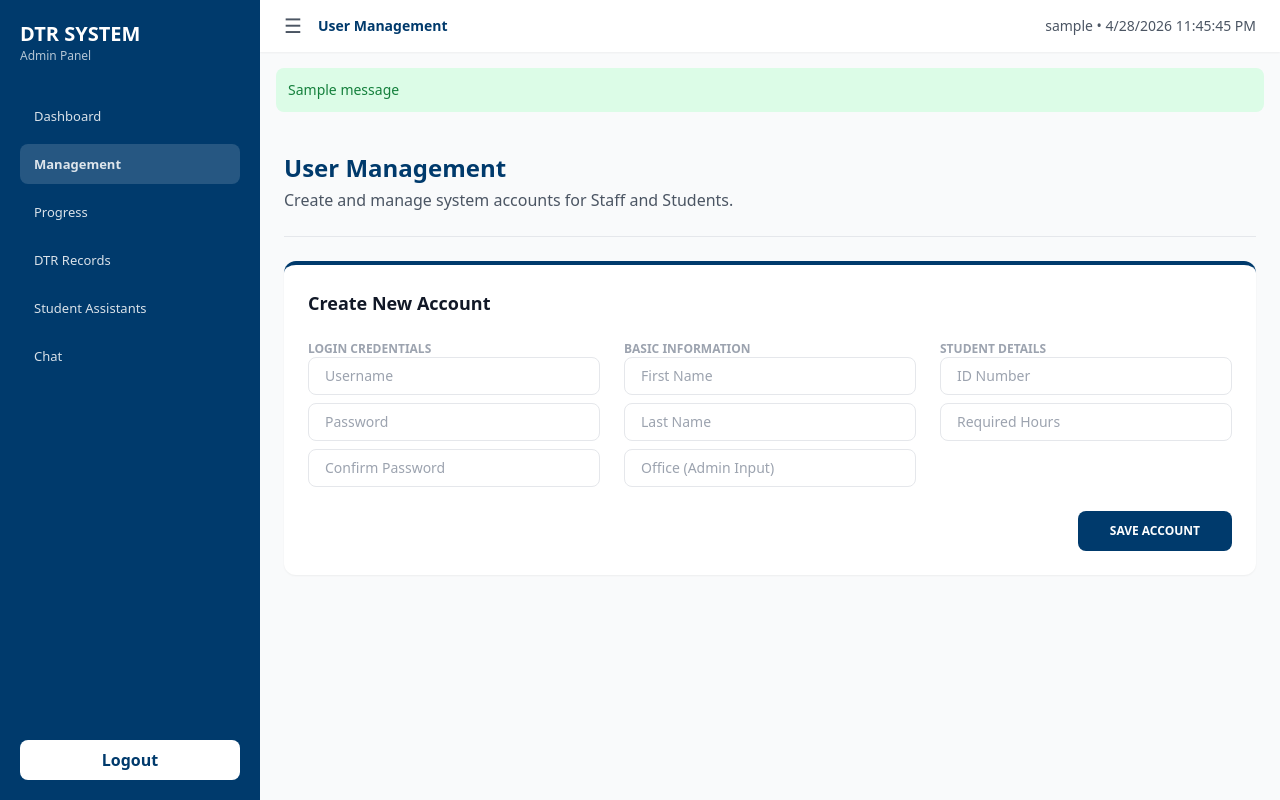
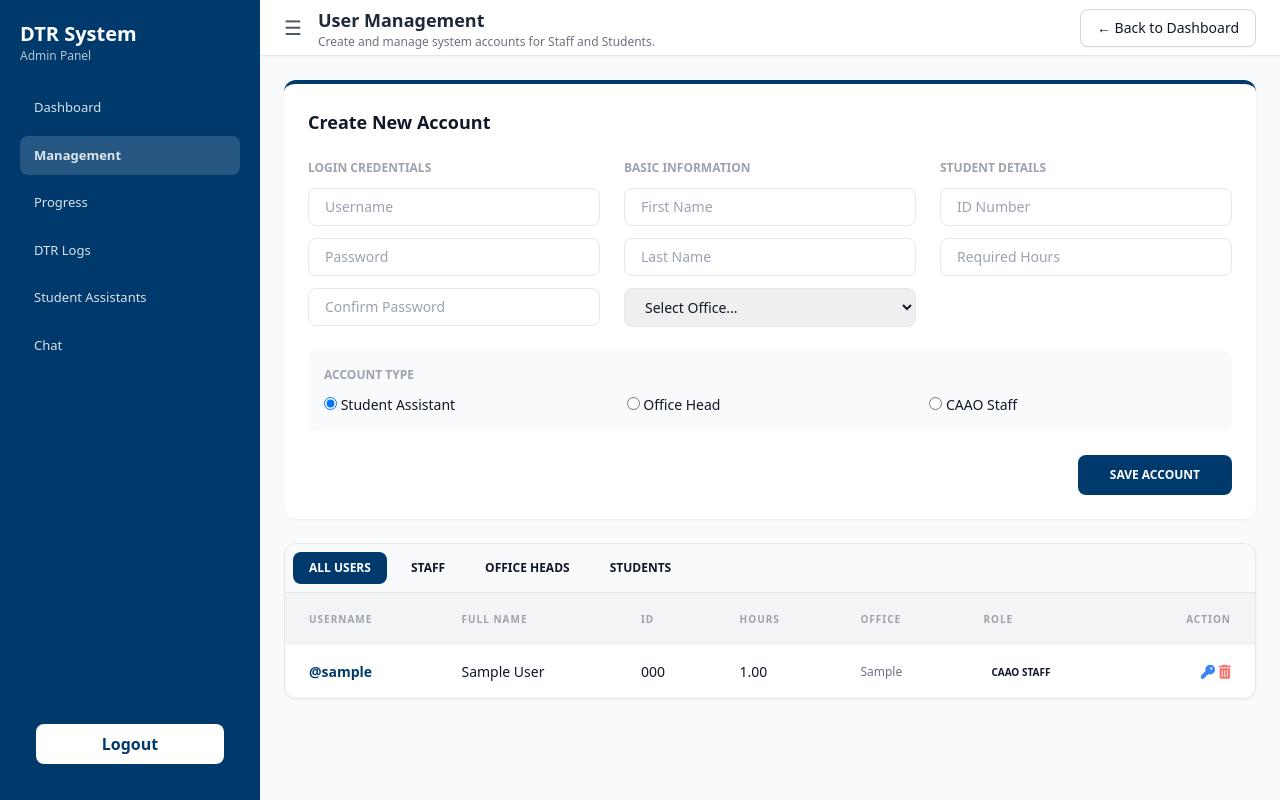
Before and after one commit to gmaravillaa/Seiki, a Django app: page /user-management/ in a window 1280 px wide. Run offline with Django 5.2, Linux system fonts and the light colour scheme; a user stored in the database is signed in; tables that the repository leaves empty hold one stand-in row (values such as "Sample post"); one stand-in notice (Sample message) is shown; some libraries are stand-ins or nearby versions.

Commit message:
Update user_management.html

```diff
--- a/templates/caao_admin/user_management.html
+++ b/templates/caao_admin/user_management.html
@@ -4,46 +4,37 @@
     <meta charset="UTF-8">
     <meta name="viewport" content="width=device-width, initial-scale=1.0">
     <title>User Management - Seiki Admin</title>
-
     <script src="https://cdn.tailwindcss.com"></script>
     <link rel="stylesheet" href="https://cdnjs.cloudflare.com/ajax/libs/font-awesome/6.4.0/css/all.min.css">
 
     <style>
-body {
-    overflow: hidden;
+        :root {
+            --primary-blue: #003a6c;
+            --bg-light: #f4f7f9;
         }
 
-/* SIDEBAR */
-.sidebar {
-    position: fixed;
-    top: 0;
-    left: 0;
-    width: 260px;
-    height: 100vh;
-    background: #003A6C;
-    color: white;
-    transition: 0.3s;
-    z-index: 50;
+        body {
+            background-color: var(--bg-light);
         }
 
-/* MAIN */
+        .sidebar {
+            width: 260px;
+            min-height: 100vh;
+            background: var(--primary-blue);
+            color: white;
+            position: fixed;
+            left: 0;
+            top: 0;
+            display: flex;
+            flex-direction: column;
+            justify-content: space-between;
+            transition: all 0.3s ease;
+        }
+
         .main {
             margin-left: 260px;
-    height: 100vh;
-    overflow-y: auto;
-    transition: 0.3s;
         }
 
-/* HIDE SIDEBAR */
-.sidebar.hide {
-    transform: translateX(-260px);
-}
-
-.main.full {
-    margin-left: 0;
-}
-
-/* NAV */
         .nav-item {
             display: block;
             padding: 10px 14px;
@@ -60,29 +51,37 @@ body {
             background: rgba(255,255,255,0.15);
             font-weight: 600;
         }
+
+        .sidebar.hidden {
+            transform: translateX(-100%);
+        }
+
+        .main.full {
+            margin-left: 0;
+        }
     </style>
 </head>
 
-<body class="bg-gray-50 text-gray-900">
+<body class="bg-gray-50 text-gray-900 flex">
 
 <!-- SIDEBAR -->
-<aside id="sidebar" class="sidebar p-5 flex flex-col">
+<aside id="sidebar" class="sidebar p-5">
 
     <div>
-        <h1 class="text-xl font-bold">DTR SYSTEM</h1>
-        <p class="text-xs opacity-70">Admin Panel</p>
-    </div>
+        <h1 class="text-xl font-bold">DTR System</h1>
+        <p class="text-xs opacity-70 mb-6">Admin Panel</p>
 
-    <nav class="mt-8 space-y-2 text-sm">
+        <nav class="space-y-2">
             <a href="{% url 'admin_dashboard' %}" class="nav-item">Dashboard</a>
             <a href="{% url 'user_management' %}" class="nav-item nav-active">Management</a>
             <a href="{% url 'user_progress' %}" class="nav-item">Progress</a>
-        <a href="{% url 'dtr_records' %}" class="nav-item">DTR Records</a>
+            <a href="{% url 'dtr_record' %}" class="nav-item">DTR Logs</a>
             <a href="{% url 'student_assistants' %}" class="nav-item">Student Assistants</a>
             <a href="{% url 'chat' %}" class="nav-item">Chat</a>
         </nav>
+    </div>
 
-    <div class="mt-auto">
+    <div class="p-4">
         <form method="POST" action="{% url 'logout' %}">
             {% csrf_token %}
             <button class="w-full bg-white text-[#003A6C] font-bold py-2 rounded-lg">
@@ -94,59 +93,36 @@ body {
 </aside>
 
 <!-- MAIN -->
-<div id="main" class="main">
+<div id="main" class="main w-full">
 
-<!-- TOP BAR -->
-<div class="flex items-center justify-between px-6 py-3 bg-white shadow-sm sticky top-0 z-40">
+    <!-- HEADER -->
+    <div class="bg-white h-14 px-6 flex items-center justify-between shadow-sm border-b">
 
         <!-- LEFT -->
         <div class="flex items-center gap-4">
 
-        <button onclick="toggleSidebar()"
-                class="text-gray-600 text-xl hover:text-[#003A6C] transition">
+            <button onclick="toggleSidebar()" class="text-gray-600 text-xl">
                 ☰
             </button>
 
-        <div class="text-sm font-bold text-[#003A6C]">
-            User Management
+            <div>
+                <h2 class="text-lg font-semibold text-gray-800">User Management</h2>
+                <p class="text-xs text-gray-500">Create and manage system accounts for Staff and Students.</p>
             </div>
 
         </div>
 
         <!-- RIGHT -->
-    <div class="text-sm text-gray-600 font-medium">
-        {{ request.user }} •
-        <span id="datetime"></span>
-    </div>
+        <button onclick="history.back()"
+            class="px-4 py-2 bg-white border border-gray-300 rounded-lg text-sm font-medium hover:bg-gray-50 transition shadow-sm">
+            ← Back to Dashboard
+        </button>
 
     </div>
 
-<!-- MESSAGES -->
-<div class="p-4 space-y-2">
-{% if messages %}
-    {% for message in messages %}
-        <div class="p-3 rounded-lg text-sm font-medium
-        {% if message.tags == 'success' %}bg-green-100 text-green-700
-        {% elif message.tags == 'error' %}bg-red-100 text-red-700
-        {% else %}bg-blue-100 text-blue-700{% endif %}">
-            {{ message }}
-        </div>
-    {% endfor %}
-{% endif %}
-</div>
-
-<!-- CONTENT (UNCHANGED BACKEND SAFE) -->
+    <!-- CONTENT (UNCHANGED) -->
     <div class="p-6 space-y-6 max-w-7xl mx-auto">
 
-    <!-- HEADER -->
-    <div class="flex flex-col sm:flex-row sm:items-center sm:justify-between gap-4 border-b border-gray-200 pb-6">
-        <div>
-            <h1 class="text-2xl font-bold text-[#003A6C]">User Management</h1>
-            <p class="text-gray-600 mt-1">Create and manage system accounts for Staff and Students.</p>
-        </div>
-    </div>
-
-    <!-- FORM -->
         <div class="bg-white rounded-xl shadow-sm border-t-4 border-[#003A6C] p-6">
             <h2 class="text-lg font-bold mb-6">Create New Account</h2>
 
@@ -155,32 +131,51 @@ body {
 
                 <div class="grid grid-cols-1 md:grid-cols-3 gap-6">
 
-                <div>
+                    <div class="space-y-3">
                         <p class="text-xs font-bold text-gray-400 uppercase">Login Credentials</p>
                         <input type="text" name="username" placeholder="Username" class="w-full px-4 py-2 border rounded-lg text-sm" required>
-                    <input type="password" id="password" name="password" placeholder="Password" class="w-full px-4 py-2 border rounded-lg text-sm mt-2" required>
-                    <input type="password" id="confirm_password" name="confirm_password" placeholder="Confirm Password" class="w-full px-4 py-2 border rounded-lg text-sm mt-2" required>
+                        <input type="password" id="password" name="password" placeholder="Password" class="w-full px-4 py-2 border rounded-lg text-sm" required>
+                        <input type="password" id="confirm_password" name="confirm_password" placeholder="Confirm Password" class="w-full px-4 py-2 border rounded-lg text-sm" required>
+                        <p id="passwordError" class="text-red-500 text-[10px] font-bold hidden uppercase mt-1">Passwords do not match!</p>
                     </div>
 
-                <div>
+                    <div class="space-y-3">
                         <p class="text-xs font-bold text-gray-400 uppercase">Basic Information</p>
-                    <input type="text" name="first_name" placeholder="First Name" class="w-full px-4 py-2 border rounded-lg text-sm">
-                    <input type="text" name="last_name" placeholder="Last Name" class="w-full px-4 py-2 border rounded-lg text-sm mt-2">
-
-                    <!-- ADMIN INPUT ONLY (NO SELECT) -->
-                    <input type="text" name="office" placeholder="Office (Admin Input)" class="w-full px-4 py-2 border rounded-lg text-sm mt-2">
+                        <input type="text" name="first_name" placeholder="First Name" class="w-full px-4 py-2 border rounded-lg text-sm" required>
+                        <input type="text" name="last_name" placeholder="Last Name" class="w-full px-4 py-2 border rounded-lg text-sm" required>
+                        <select name="office" class="w-full px-4 py-2 border rounded-lg text-sm" required>
+                            <option value="">Select Office...</option>
+                            <option value="Office of the President">Office of the President</option>
+                            <option value="Office of the Vice President">Office of the Vice President</option>
+                            <option value="CAAO">CAAO</option>
+                            <option value="Registrar">Registrar</option>
+                            <option value="Treasurer">Treasurer</option>
+                            <option value="IT Office">IT Office</option>
+                            <option value="Library">Library</option>
+                            <option value="Other">Other</option>
+                        </select>
                     </div>
 
-                <div>
+                    <div id="studentFields" class="space-y-3">
                         <p class="text-xs font-bold text-gray-400 uppercase">Student Details</p>
-                    <input type="text" name="id_number" placeholder="ID Number" class="w-full px-4 py-2 border rounded-lg text-sm">
-                    <input type="number" name="required_hours" placeholder="Required Hours" class="w-full px-4 py-2 border rounded-lg text-sm mt-2">
+                        <input type="text" name="id_number" id="id_number" placeholder="ID Number" class="w-full px-4 py-2 border rounded-lg text-sm">
+                        <input type="number" name="required_hours" id="required_hours" placeholder="Required Hours" class="w-full px-4 py-2 border rounded-lg text-sm">
                     </div>
 
                 </div>
 
+                <div class="bg-gray-50 p-4 rounded-lg">
+                    <p class="text-xs font-bold text-gray-400 uppercase mb-3">Account Type</p>
+
+                    <div class="grid grid-cols-1 sm:grid-cols-3 gap-4 text-sm">
+                        <label><input type="radio" name="role" value="student_assistant" checked onchange="toggleRole()"> Student Assistant</label>
+                        <label><input type="radio" name="role" value="office_head" onchange="toggleRole()"> Office Head</label>
+                        <label><input type="radio" name="role" value="caao_staff" onchange="toggleRole()"> CAAO Staff</label>
+                    </div>
+                </div>
+
                 <div class="flex justify-end">
-                <button class="px-8 py-3 bg-[#003A6C] text-white rounded-lg font-bold text-xs uppercase">
+                    <button type="submit" class="px-8 py-3 bg-[#003A6C] text-white rounded-lg font-black text-xs uppercase">
                         Save Account
                     </button>
                 </div>
@@ -188,26 +183,99 @@ body {
             </form>
         </div>
 
+        <!-- USER TABLE (UNCHANGED) -->
+        <div class="bg-white rounded-xl shadow-sm border border-gray-200 overflow-hidden">
+
+            <div class="p-2 border-b bg-gray-50 flex flex-wrap gap-2">
+                <button onclick="filterUsers('all')" class="filter-btn active px-4 py-2 text-xs font-bold uppercase rounded-lg bg-[#003A6C] text-white">All Users</button>
+                <button onclick="filterUsers('CAAO STAFF')" class="filter-btn px-4 py-2 text-xs font-bold uppercase">Staff</button>
+                <button onclick="filterUsers('OFFICE HEAD')" class="filter-btn px-4 py-2 text-xs font-bold uppercase">Office Heads</button>
+                <button onclick="filterUsers('STUDENT')" class="filter-btn px-4 py-2 text-xs font-bold uppercase">Students</button>
+            </div>
+
+            <div class="overflow-x-auto">
+                <table class="w-full text-sm" id="userTable">
+
+                    <thead class="bg-gray-100 text-[10px] uppercase text-gray-400 font-black tracking-widest">
+                        <tr>
+                            <th class="px-6 py-4 text-left">Username</th>
+                            <th class="px-6 py-4 text-left">Full Name</th>
+                            <th class="px-6 py-3 text-left">ID</th>
+                            <th class="px-6 py-3 text-left">Hours</th>
+                            <th class="px-6 py-4 text-left">Office</th>
+                            <th class="px-6 py-4 text-left">Role</th>
+                            <th class="px-6 py-4 text-right">Action</th>
+                        </tr>
+                    </thead>
+
+                    <tbody class="divide-y divide-gray-100">
+                        {% for user in users %}
+                        <tr class="user-row hover:bg-blue-50/20 transition"
+                            data-role="{% if user.is_superuser %}CAAO STAFF{% elif user.is_staff %}OFFICE HEAD{% else %}STUDENT{% endif %}">
+
+                            <td class="px-6 py-4 font-bold text-[#003A6C]">@{{ user.username }}</td>
+                            <td class="px-6 py-4 font-medium">{{ user.get_full_name }}</td>
+                            <td class="px-6 py-4 font-medium">{{ user.userprofile.id_number }}</td>
+                            <td class="px-6 py-4 font-medium">{{ user.userprofile.required_hours }}</td>
+                            <td class="px-6 py-4 text-xs text-gray-500">{{ user.userprofile.office|default:"N/A" }}</td>
+
+                            <td class="px-6 py-4">
+                                <span class="role-badge text-[10px] font-black uppercase px-2 py-1 rounded">
+                                    {% if user.is_superuser %}CAAO STAFF{% elif user.is_staff %}OFFICE HEAD{% else %}STUDENT{% endif %}
+                                </span>
+                            </td>
+
+                            <td class="px-6 py-4 text-right">
+                                <button onclick="openResetModal('{{ user.id }}','{{ user.username }}')"
+                                        class="text-blue-500">
+                                    <i class="fas fa-key"></i>
+                                </button>
+
+                                <form method="POST" action="{% url 'delete_user' user.id %}" class="inline">
+                                    {% csrf_token %}
+                                    <button class="text-red-400">
+                                        <i class="fas fa-trash-alt"></i>
+                                    </button>
+                                </form>
+                            </td>
+
+                        </tr>
+                        {% endfor %}
+                    </tbody>
+
+                </table>
+            </div>
+
+        </div>
+
     </div>
 </div>
 
-<!-- SCRIPT -->
+<!-- JS -->
 <script>
-
-function toggleSidebar() {
-    document.getElementById('sidebar').classList.toggle('hide');
-    document.getElementById('main').classList.toggle('full');
+function toggleSidebar(){
+    document.getElementById('sidebar').classList.toggle('hidden');
 }
 
-/* LIVE TIME */
-function updateTime() {
-    const now = new Date();
-    document.getElementById('datetime').innerText =
-        now.toLocaleDateString() + " " + now.toLocaleTimeString();
+const form = document.getElementById('registrationForm');
+form.addEventListener('submit', function(e){
+    const p1 = document.getElementById('password').value;
+    const p2 = document.getElementById('confirm_password').value;
+    if(p1 !== p2){
+        e.preventDefault();
+        document.getElementById('passwordError').classList.remove('hidden');
     }
-setInterval(updateTime, 1000);
-updateTime();
+});
 
+function filterUsers(role){
+    const rows = document.querySelectorAll('.user-row');
+    rows.forEach(r=>{
+        r.style.display = (role==='all'||r.dataset.role===role)?'table-row':'none';
+    });
+}
+
+function toggleRole(){}
+toggleRole();
 </script>
 
 </body>
```
Lines whose indentation alone changed are shown as unchanged.
